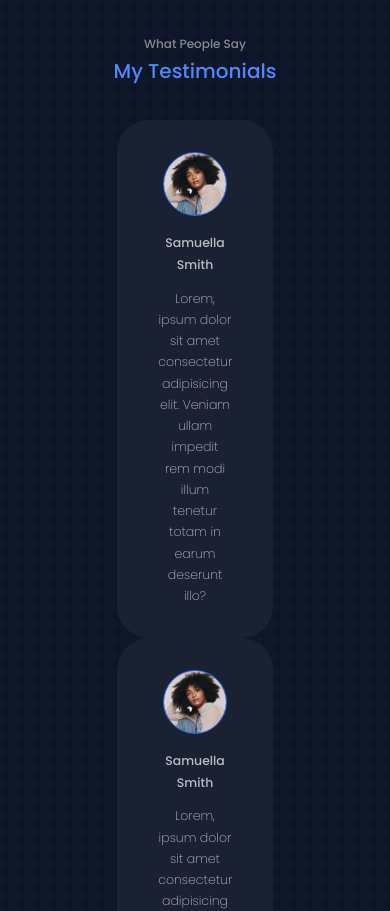
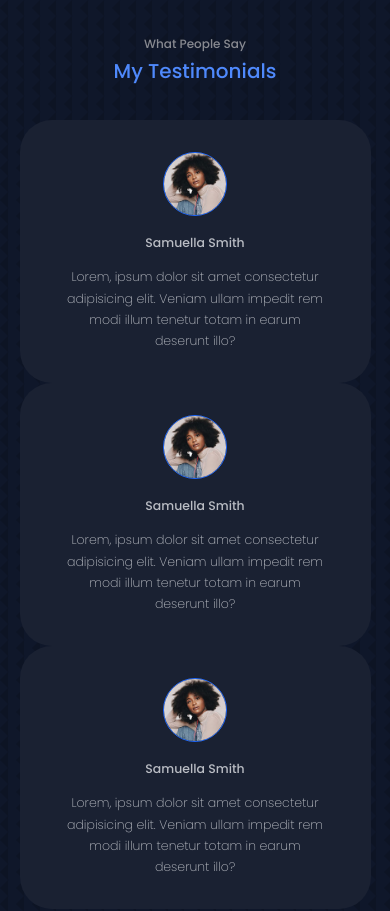
Before and after one commit to neophyte-programmer/react-portfolio, a React (Create React App) app: page / in a window 390 px wide. Shown: the part 7680-8591 px from the top of the page. Built offline with nearby package versions, Linux system fonts and the light colour scheme.

Commit message:
responsive testimonials styling

```diff
--- a/src/components/testimonials/testimonials.css
+++ b/src/components/testimonials/testimonials.css
@@ -29,11 +29,19 @@
 /*=============== GENERAL MEDIA QUERIES ===============*/
 /* ==== Medium Devices ==== */
 @media screen and (max-width: 1024px) {
-
+	.container.testimonials__container {
+        width: 60%;
+    }
 }
 
 
 /* ==== Small Devices ==== */
 @media screen and (max-width: 600px) {
+    .container.testimonials__container {
+        width: var(--container-width-sm);
+    }
 
+    .client__review {
+        width: var(--container-width-sm);
+    }
 }
```
